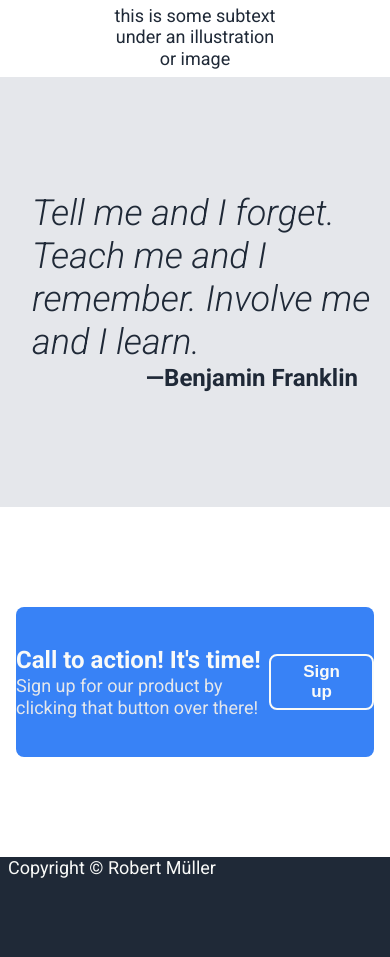
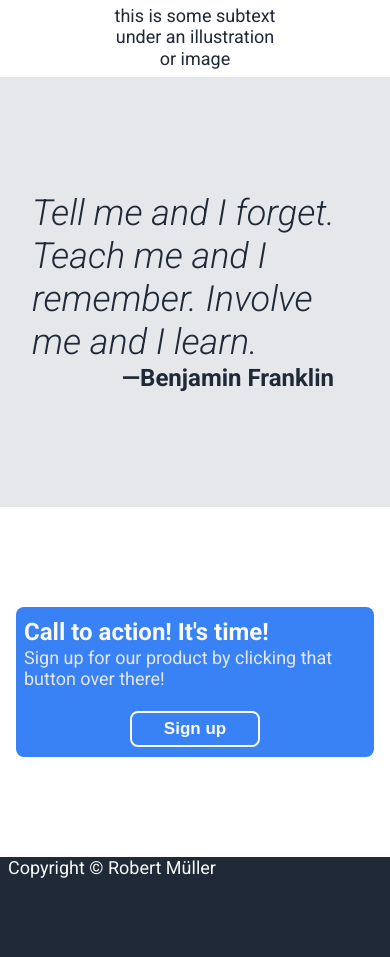
Before and after one commit to absolzen/odin-landing-page, a plain HTML site: page index.html in a window 390 px wide. Shown: the part 1792-2749 px from the top of the page. Drawn offline with Linux system fonts and the light colour scheme.

Commit message:
Fix responsiveness issues

```diff
--- a/styles.css
+++ b/styles.css
@@ -188,7 +188,7 @@ ul {
 .quote {
   background: #E5E7EB;
   color: #1F2937;
-  height: 430px;
+  min-height: 430px;
   display: flex;
   justify-content: center;
   align-items: center;
@@ -202,7 +202,7 @@ ul {
   display: flex;
   flex-direction: column;
   align-items: center;
-  margin-left: 24px;
+  margin: 8px 24px;
 }
 
 .quote-text {
@@ -226,21 +226,26 @@ ul {
   height: 350px;
 }
 
+.call .wrapper {
+  justify-content: center;
+  align-items: center;
+}
+
 .frame {
   background: #3882F6;
   color: #F9FAF8;
   margin: 8px;
-  height: 150px;
+  min-height: 150px;
   width: 100%;
   border-radius: 8px;
   display: flex;
   justify-content: space-around;
   align-items: center;
+  flex-wrap: wrap;
 }
 
-.call .wrapper {
-  justify-content: center;
-  align-items: center;
+.call .container {
+  margin: 8px;
 }
 
 .call-heading {
@@ -252,6 +257,7 @@ ul {
   background: #3882F6;
   color: #F9FAF8;
   border-color: #F9FAF8;
+  margin: 8px;
 }
 
 /* ----------- */
```
